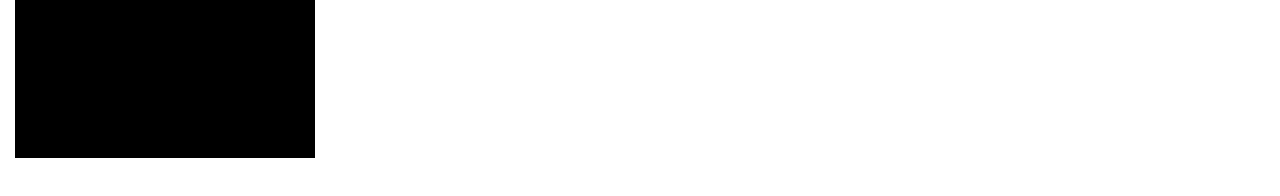
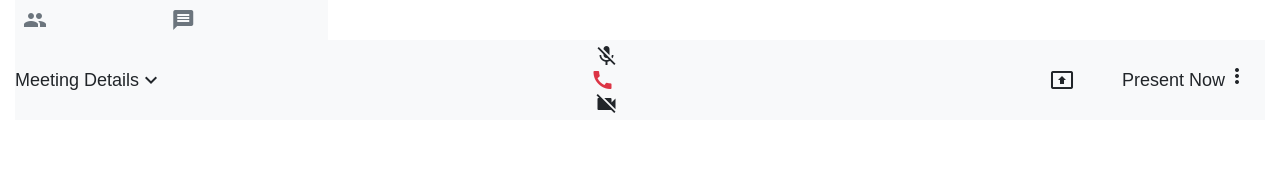
Before and after one commit to FaysalShuvo/Lets-Communicate, a website: page index.html in a window 1280 px wide. Drawn offline with nearby package versions, Linux system fonts and the light colour scheme.

Commit message:
design meeting page 002

```diff
--- a/index.html
+++ b/index.html
@@ -17,6 +17,7 @@
     <main class="container-fluid d-flex flex-column home-wrap">
       <div class="g-top text-light">
         <div class="top-remote-video-show-wrap d-flex">
+          <div id="meetingContainer" class="w-75 d-none">
             <div class="call-wrap" style="background-color: black">
               <div
                 class="video-wrap"
@@ -37,7 +38,13 @@
                   <h2 class="display-center" style="font-size: 14px"></h2>
                   <div class="display-center">
                     <video autoplay muted></video>
-                  <audio autoplay controls muted style="display: none"></audio>
+                    <audio
+                      autoplay
+                      controls
+                      muted
+                      style="display: none"
+                    ></audio>
+                  </div>
                 </div>
               </div>
             </div>
@@ -55,9 +62,103 @@
             pl-2
             pr-2
           "
-        ></div>
+        >
+          <div class="top-left-participant-wrap pt-2 cursor-pointer">
+            <div class="top-left-participant-icon">
+              <span class="material-icons">people</span>
             </div>
-      <div class="g-bottom"></div>
+            <div class="top-left-participant-count"></div>
+          </div>
+          <div class="top-left-chat-wrap pt-2 cursor-pointer">
+            <span class="material-icons"> message </span>
+          </div>
+          <div class="top-left-time-wrap"></div>
+        </div>
+      </div>
+      <div
+        class="
+          g-bottom
+          bg-light
+          m-0
+          d-flex
+          justify-content-between
+          align-items-center
+        "
+      >
+        <div class="bottom-left d-flex" style="height: 10vh">
+          <div class="display-center cursor-pointer meeting-details-button">
+            Meeting Details
+            <span class="material-icons"> keyboard_arrow_down </span>
+          </div>
+        </div>
+        <div class="bottom-middle">
+          <div
+            class="
+              mic-toggle-wrap
+              action-icon-style
+              display-center
+              cursor-pointer
+            "
+            id="micMuteUnmute"
+          >
+            <span class="material-icons"> mic_off </span>
+          </div>
+          <div
+            class="
+              end-call-wrap
+              action-icon-style
+              display-center
+              mr-2
+              cursor-pointer
+            "
+          >
+            <span class="material-icons text-danger"> call </span>
+          </div>
+          <div
+            class="
+              video-toggle-wrap
+              action-icon-style
+              display-center
+              cursor-pointer
+            "
+          >
+            <span class="material-icons"> videocam_off </span>
+          </div>
+        </div>
+        <div
+          class="
+            bottom-right
+            d-flex
+            justify-content-center
+            align-items-center
+            mr-3
+          "
+          style="height: 10vh"
+        >
+          <div
+            class="
+              present-now-wrap
+              d-flex
+              justify-content-center
+              flex-column
+              align-items-center
+              mr-5
+              cursor-pointer
+            "
+          >
+            <span class="material-icons">present_to_all</span>
+          </div>
+          <div>Present Now</div>
+          <div
+            class="option-wrap cursor-pointer display-center"
+            style="height: 10vh; position: relative"
+          >
+            <div class="option-icon">
+              <span class="material-icons">more_vert</span>
+            </div>
+          </div>
+        </div>
+      </div>
     </main>
   </body>
 </html>
```
Lines whose indentation alone changed are shown as unchanged.
